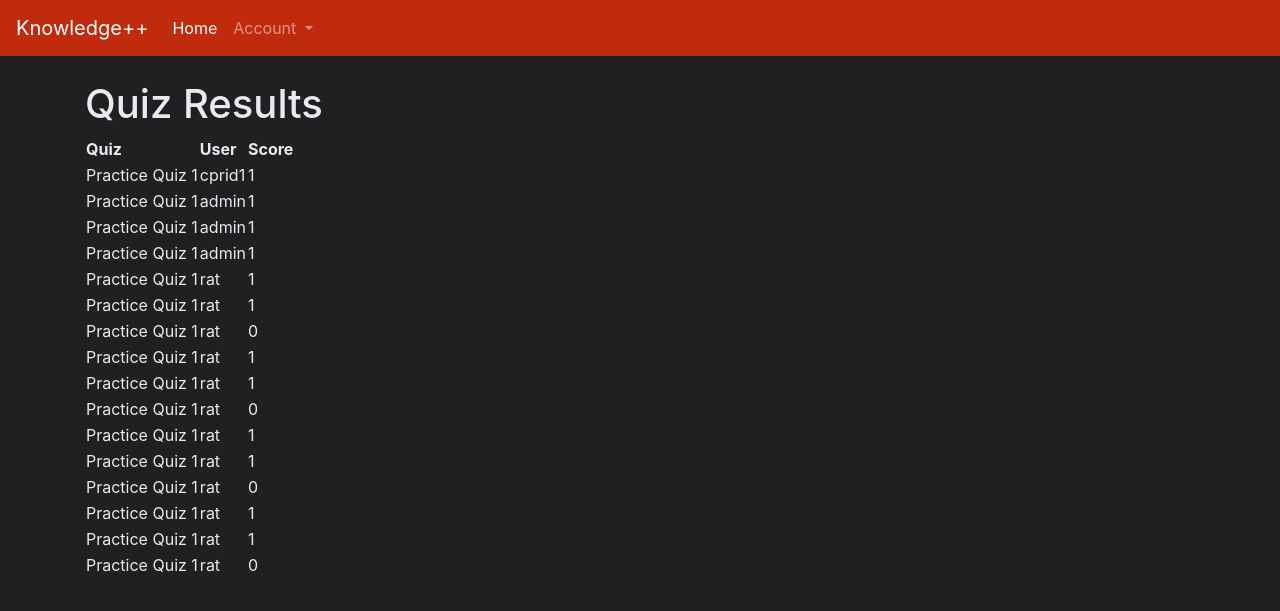
After one commit to cpriddy21/CS396, a Django app: page /quiz_results/ in a window 1280 px wide. The commit adds this page. Shown: the top 611 px of the page. Run offline with Django 4.2, Linux system fonts and the light colour scheme; data comes from the database, SQL or seed files in the repository; both versions use the stored data as it was after the commit; some libraries are stand-ins or nearby versions.

Commit message:
SORT OF FUNCTIONAL QUIZ

```diff
--- a/CS396Project/CS396Project/settings.py
+++ b/CS396Project/CS396Project/settings.py
@@ -107,7 +107,7 @@ AUTH_PASSWORD_VALIDATORS = [
 
 LANGUAGE_CODE = 'en-us'
 
-TIME_ZONE = 'UTC'
+TIME_ZONE = 'America/Chicago'
 
 USE_I18N = True
 
--- a/CS396Project/OnlineLearningSystem/static/OnlineLearningSystem/styles.css
+++ b/CS396Project/OnlineLearningSystem/static/OnlineLearningSystem/styles.css
@@ -8,3 +8,16 @@
     color: #eae9ed; /* Set your desired text color */
     /* Add any other styles you need */
 }
+
+#success-banner {
+  background-color: #4CAF50; /* Green background color */
+  color: white; /* Text color */
+  padding: 10px; /* Padding around the text */
+  text-align: center; /* Center the text horizontally */
+  position: fixed; /* Fixed position to stay at the top */
+  top: 0; /* Position at the top of the viewport */
+  left: 0; /* Position at the left side of the viewport */
+  right: 0; /* Position at the right side of the viewport */
+  z-index: 1000; /* Ensure it's above other elements */
+  display: none; /* Initially hidden */
+}
--- a/CS396Project/OnlineLearningSystem/templates/base.html
+++ b/CS396Project/OnlineLearningSystem/templates/base.html
@@ -31,7 +31,7 @@
               Exercises
             </a>
             <div class="dropdown-menu">
-            <a class="dropdown-item" href="">Readings </a>
+            <a class="dropdown-item" href="{% url 'pdf_viewer' %}">Readings </a>
             <a class="dropdown-item" href="{% url 'quiz_list' %}">Practice Quizzes</a>
             </div>
           </li>
--- a/CS396Project/OnlineLearningSystem/templates/post_details.html
+++ b/CS396Project/OnlineLearningSystem/templates/post_details.html
@@ -69,5 +69,4 @@
 </div>
 <br/><br/>
 <a href="{% url 'home' %}"><button class="btn btn-secondary">Back</button></a>
-
 {% endblock %}
--- /dev/null
+++ b/CS396Project/OnlineLearningSystem/templates/quiz_results.html
@@ -0,0 +1,26 @@
+{% extends 'base.html' %}
+
+{% block content %}
+  <h1>Quiz Results</h1>
+
+  <table>
+    <thead>
+      <tr>
+        <th>Quiz</th>
+        <th>User</th>
+        <th>Score</th>
+      </tr>
+    </thead>
+    <tbody>
+      {% for result in quiz_results %}
+        {% for quiz_result in result.results %}
+          <tr>
+            <td>{{ result.quiz.title }}</td>
+            <td>{{ quiz_result.user.username }}</td>
+            <td>{{ quiz_result.score }}</td>
+          </tr>
+        {% endfor %}
+      {% endfor %}
+    </tbody>
+  </table>
+{% endblock %}
--- a/CS396Project/OnlineLearningSystem/urls.py
+++ b/CS396Project/OnlineLearningSystem/urls.py
@@ -2,7 +2,7 @@ from django.contrib import admin
 from django.urls import path, include
 from . import views
 from .views import HomeView, PostDetailView, CreatePostView, UpdatePostView, DeletePostView, QuizListView
-#from .views import QuizView
+from .views import QuizView
 urlpatterns = [
     #path('',views.home, name="home"),
     path('',HomeView.as_view(), name="home"),
@@ -11,5 +11,7 @@ urlpatterns = [
     path('Post/edit/<int:pk>', UpdatePostView.as_view(),name='update_post'),
     path('Post/<int:pk>/delete', DeletePostView.as_view(),name='delete_post'),
     path('quiz_directory',QuizListView.as_view(), name='quiz_list'),
-    #path('Quiz/<int:quiz_pk>', QuizView, name='quiz'),
+    path('Quiz/<int:quiz_pk>', QuizView, name='quiz'),
+    path('pdf_viewer/', views.pdf_viewer, name='pdf_viewer'),
+    path('quiz_results/', views.quiz_results_view, name='quiz_results'),
 ]
--- a/CS396Project/OnlineLearningSystem/views.py
+++ b/CS396Project/OnlineLearningSystem/views.py
@@ -1,26 +1,45 @@
 from django.shortcuts import render, get_object_or_404
 from django.views.generic import ListView, DetailView, CreateView, UpdateView, DeleteView
 from .models import Post, Reply, PracticeQuiz, Question, Choice, QuizResult
-from .forms import PostForm, ReplyForm
+from .forms import PostForm, ReplyForm, UpdatePostForm, QuizAnswerForm
 from django.urls import reverse_lazy
-from .forms import PostForm, UpdatePostForm
 from django.urls import reverse
 from django.shortcuts import redirect
+from django.utils import timezone
+from django.contrib import messages
+from django.contrib.messages import get_messages
+from datetime import datetime, timedelta
 
 # Create your views here.
+
 #def home(request):
 #    return render(request, 'home.html', {})
 
-# def calculate_score(post_data, questions, selected_choices):
-#     total_score = 0
-#     for question in questions:
-#         selected_choice_id = post_data.get(f'question_{question.id}')
-#         if selected_choice_id:
-#             selected_choice = Choice.objects.get(id=selected_choice_id)
-#             if selected_choice.is_correct:
-#                 total_score += 1
-#             selected_choices[question.id] = selected_choice
-#     return total_score
+def quiz_results_view(request):
+    # Query all quizzes and their associated results
+    quizzes = PracticeQuiz.objects.all()
+    quiz_results = []
+
+    # Loop through each quiz and get the results for each user
+    for quiz in quizzes:
+        results = QuizResult.objects.filter(quiz=quiz)
+        quiz_results.append({
+            'quiz': quiz,
+            'results': results
+        })
+
+    return render(request, 'quiz_results.html', {'quiz_results': quiz_results})
+
+# def ActiveQuizView(request, quiz_pk):
+#     if request.method == 'POST':
+#         quiz = quiz.objects.get(pk=quiz_pk)
+#         questions = Question.objects.filter(quiz=quiz)
+#         total_score = 0
+
+#         for question in questions:
+#             correct = str(question.correct)
+
+
 
 # def QuizView(request, quiz_pk):
 #     try:
@@ -30,38 +49,101 @@ from django.shortcuts import redirect
 #     questions = Question.objects.filter(quiz=quiz)
 
 #     if request.method == 'POST':
-#         selected_choices = {}
-#         total_score = calculate_score(request.POST, questions, selected_choices)
-#         qcount = Question.objects.filter(quiz=quiz).count()
-#         percentage_score = (total_score / qcount) * 100
+#         form = QuizAnswerForm(request.POST)
+#         if form.is_valid():
+#             # Process and save the user's answers
+#             print("Form is valid")
+#             print(form.cleaned_data)
+#             user = request.user
+#             for question in questions:
+#                 selected_choice = form.cleaned_data.get(f'question_{question.id}_selected_choice')
+#                 print(selected_choice)
+#                 QuizResult.objects.create(
+#                     user=user,
+#                     quiz=quiz,
+#                     question=question,
+#                     selected_choice=selected_choice,
+#                     score=(1 if selected_choice.is_correct else 0),  # You can adjust the scoring logic
+#                 )
+#                 print("Form is valid - Quiz submitted successfully")
+#             return redirect('quiz_results')  # Redirect to a page showing quiz results
+#         else:
+#             print("Form is not valid")
+#             print(form.errors)
+#     else:
+#         form = QuizAnswerForm()
 
-#         # Now, you can save the selected_choices to the QuizResult
-#         for question_pk, choice_pk in selected_choices.items():
-#             question = Question.objects.get(pk=question_pk)
-#             choice = Choice.objects.get(pk=choice_pk)
+#     return render(request, 'active_quiz.html', {'quiz': quiz, 'questions': questions, 'form': form})
 
-#             quiz_result = QuizResult(
-#                 quiz=quiz,
-#                 user=request.user,
-#                 question=question,  # Set the question here
-#                 selected_choice=choice,  # Set the selected choice here
-#                 score=percentage_score,
-#             )
-#             quiz_result.save()
+def QuizView(request, quiz_pk):
+    try:
+        quiz = get_object_or_404(PracticeQuiz, pk=quiz_pk)
+    except:
+        return FileNotFoundError
+    questions = Question.objects.filter(quiz=quiz)
 
-#     question_answers = {}
-#     for question in questions:
-#         choices = Choice.objects.filter(question=question)
-#         question_answers[question] = choices
-#     return render(request, 'active_quiz.html', {'quiz': quiz, 'question_answers': question_answers})
+    if request.method == 'POST':
+        # Create a dictionary to store user's answers for each question
+        user_answers = {}
 
+        for question in questions:
+            field_name = f'question_{question.id}_selected_choice'
+            selected_choice_id = request.POST.get(field_name)
 
+            # Ensure a choice is selected for each question
+            if selected_choice_id:
+                user_answers[question.id] = selected_choice_id
+            else:
+                # Handle the case where a choice is not selected for a question
+                # You can add error handling or messages here
+                pass
+
+        # Check if the user has provided answers for all questions
+        if len(user_answers) == len(questions):
+            # Process and save the user's answers
+            user = request.user
+            for question_id, selected_choice_id in user_answers.items():
+                question = Question.objects.get(id=question_id)
+                selected_choice = Choice.objects.get(id=selected_choice_id)
+                QuizResult.objects.create(
+                    user=user,
+                    quiz=quiz,
+                    question=question,
+                    selected_choice=selected_choice,
+                    score=(1 if selected_choice.is_correct else 0),  # You can adjust the scoring logic
+                )
+            return redirect('quiz_results')  # Redirect to a page showing quiz results
+        else:
+            # Handle the case where the user didn't answer all questions
+            # You can add error handling or messages here
+            pass
+
+    # If the form is not valid or not all questions are answered, render the quiz page again
+    form = QuizAnswerForm()  # You should create a QuizAnswerForm with the modified field names
+    return render(request, 'active_quiz.html', {'quiz': quiz, 'questions': questions, 'form': form})
 
 
 class HomeView(ListView):
     model = Post
     template_name = 'home.html'
     ordering = ['-id']
+
+    def get_context_data(self, **kwargs):
+        context = super().get_context_data(**kwargs)
+
+        # Calculate the timestamp 5 minutes ago
+        five_minutes_ago = datetime.now() - timedelta(minutes=5)
+
+        # Count the number of posts created within the last 5 minutes
+        new_posts_count = Post.objects.filter(created_at__gte=five_minutes_ago).count()
+
+        context['new_posts_banner'] = f'There have been {new_posts_count} new posts in the last 5 minutes.'
+
+        return context
+
+
+
+
 
 class PostDetailView(DetailView):
     model = Post
@@ -74,13 +156,13 @@ class PostDetailView(DetailView):
         if form.is_valid():
             post = self.get_object()
             if request.user.is_authenticated:
-                # Set the author of the reply to the authenticated user
+
                 post = self.get_object()
                 form.instance.author = request.user
                 form.instance.post = post
-                #form.save(user=self.request.user)
+
                 form.save()
-                #return redirect(reverse("post-detail", kwargs={'pk': post.pk}))
+
                 return redirect(reverse("post-detail", kwargs={'slug': post.slug}))
             else:
                 return redirect('login')
@@ -102,6 +184,7 @@ class CreatePostView(CreateView):
     template_name = "add_post.html"
     #fields = '__all__'
 
+
 class UpdatePostView(UpdateView):
     model = Post
     form_class = UpdatePostForm
@@ -117,3 +200,6 @@ class QuizListView(ListView):
     model = PracticeQuiz
     template_name = 'quiz_list.html'
     ordering = ['-id']
+
+def pdf_viewer(request):
+    return render(request, 'pdf_viewer.html')
```
Also changed, not shown: CS396Project/OnlineLearningSystem/forms.py (+13 -19 lines), CS396Project/OnlineLearningSystem/models.py (+9 -4 lines), CS396Project/OnlineLearningSystem/templates/active_quiz.html (+10 -12 lines), CS396Project/OnlineLearningSystem/templates/home.html (+20 -0 lines), CS396Project/OnlineLearningSystem/templates/lesson_detail.html (added, +38 -0 lines), CS396Project/OnlineLearningSystem/templates/pdf_viewer.html (added, +12 -0 lines), CS396Project/OnlineLearningSystem/migrations/0006_alter_choice_question_alter_reply_post_and_more.py (added), CS396Project/OnlineLearningSystem/migrations/0007_alter_question_quiz.py (added), CS396Project/OnlineLearningSystem/migrations/0008_quizresult_percentage_score.py (added), CS396Project/OnlineLearningSystem/migrations/0009_remove_quizresult_percentage_score.py (added), CS396Project/db.sqlite3, 1 other file.
